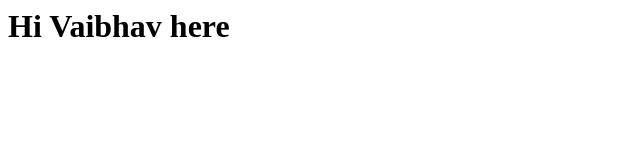
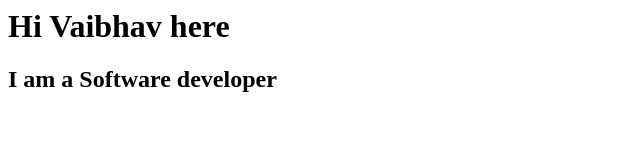
Before and after one commit to VaibhavNanu15/Practice, a plain HTML site: page index.html in a window 1280 px wide. Shown: the whole page, without its empty margins (0-640 px from the left). Drawn offline with Linux system fonts and the light colour scheme.

Commit message:
adding idndex.html new changes

```diff
--- a/index.html
+++ b/index.html
@@ -1 +1,4 @@
 <h1>Hi Vaibhav here</h1>
+<div>
+    <h2>I am a Software developer</h2>
+</div>
```
